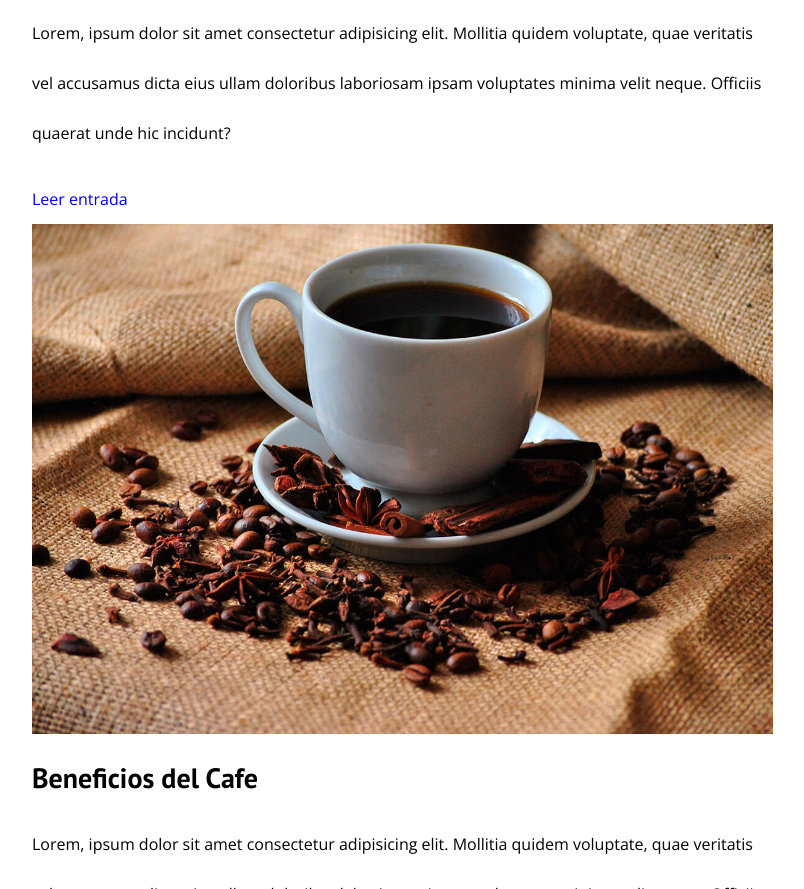
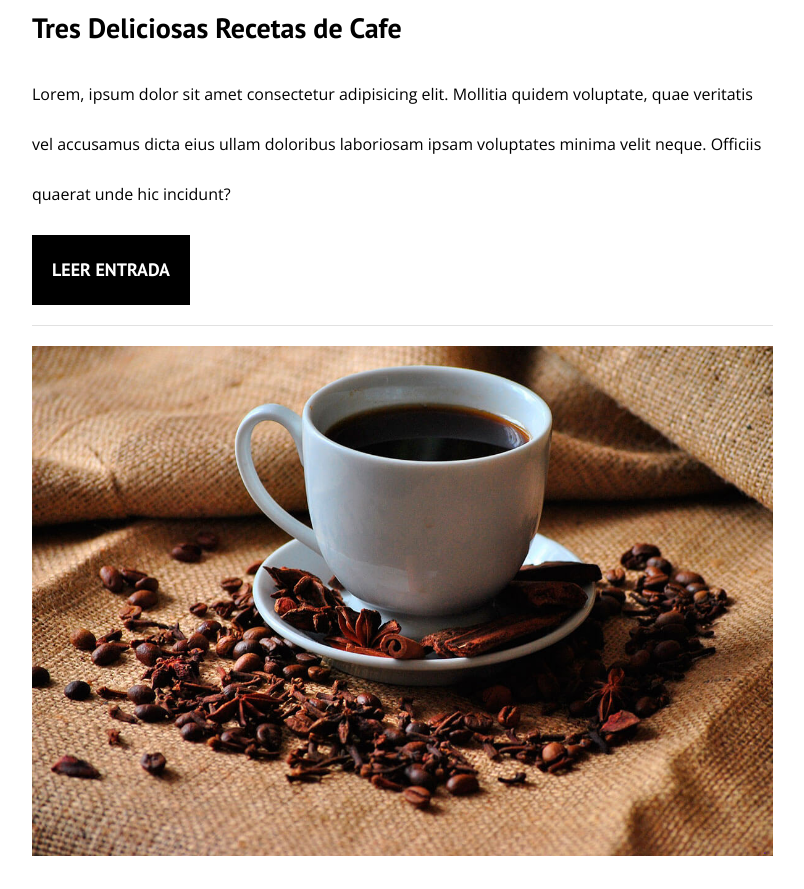
Before and after one commit to BrandoAngulo/BlogCoffee, a plain HTML site: page index.html in a window 1280 px wide. Shown: the part 1911-2800 px from the top of the page, without its empty margins (32-836 px from the left). Drawn offline with nearby package versions, Linux system fonts and the light colour scheme.

```diff
--- a/css/style.css
+++ b/css/style.css
@@ -3,6 +3,7 @@
     --fuenteHeading: 'PT Sans', sans-serif;
     --fuenteParrafos:'Open Sans', sans-serif;
     --colorPrimario: #784d3c;
+    --gris: #e1e1e1;
     --blanco: #fff;
     --negro: #000;
 }
@@ -125,6 +126,36 @@
         gap: 4rem;
     }
 }
+.entrada{
+    /* primero se pasa el ancho el tipo de borde y el color*/
+    border-bottom: 1px solid var(--gris);
+    margin-bottom: 2rem;
+}
+
+/*selecciona una seccion a la que no quiera que se apliquen  estilos de un mismo contenedor*/
+.entrada:last-of-type{
+    border-bottom: none;
+    margin-bottom: none;
+}
+/*Boton*/
 .boton{
-
+    /*toma todo el espacio disponible*/
+ display: block;
+ font-family: var(--fuenteHeading);
+ color: var(--blanco);
+ text-align: center;
+ padding: 1rem 2rem;
+ font-size: 1.8rem;
+ text-transform: uppercase;
+ font-weight: 700;
+ margin-bottom: 2rem;
 }
+@media(min-width: 768px){
+    .boton{
+        /*toma el espacio que requiera pero en caso de requerir un margin o un width si se va poder usar*/
+        display: inline-block;
+    }
+}
+.boton--primario{
+    background-color: var(--negro);
+}
```
